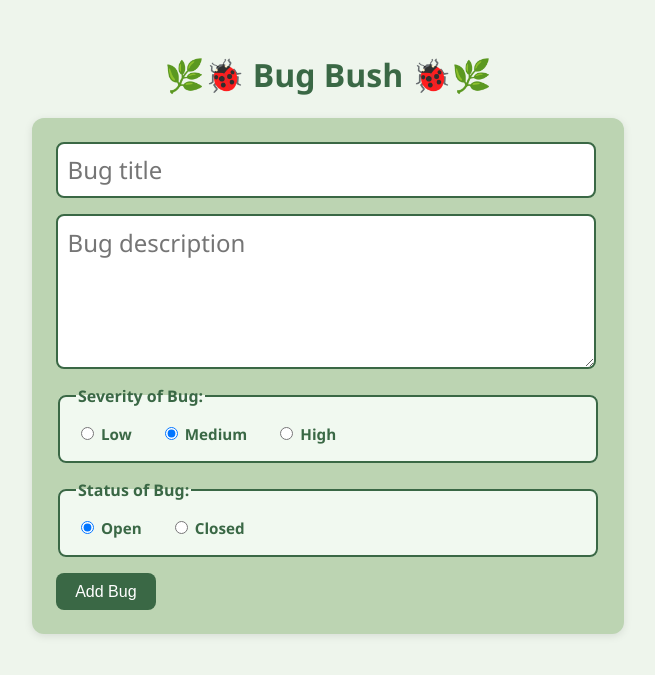
After one commit to appledcrab/bugBush, a Flask app: page / in a window 1280 px wide. The commit adds this page. Shown: the top 675 px of the page, without its empty margins (0-655 px from the left). Run offline with Flask 3, Linux system fonts and the light colour scheme; data that the repository does not hold is empty.

Commit message:
Updated basic ui with better looking add bug form

```diff
--- a/static/styles.css
+++ b/static/styles.css
@@ -1,8 +1,105 @@
-#bug-form{
-    width: 25%;
-    background-color: rgb(124, 155, 121);
-    padding: 1em;
-    display: flex;
-    flex-direction: column;
-    gap: 20px;
+:root{
+    --main-dark-green: #3a6845;
 }
+
+
+
+body {
+  font-family: 'Segoe UI', sans-serif;
+  background-color: #eef5ec;
+  margin: 0;
+  padding: 2rem;
+  color: #333;
+}
+
+h1 {
+  text-align: center;
+  color: var(--main-dark-green);
+}
+
+#content {
+  display: flex;
+  justify-content: space-evenly;
+  flex-wrap: wrap;
+  gap: 2rem;
+}
+
+#content-items {
+  flex: 1;
+  min-width: 320px;
+  max-width: 600px;
+}
+
+#bug-form {
+  background-color: #bcd4b2;
+  padding: 1.5rem;
+  border-radius: 12px;
+  box-shadow: 0 2px 8px rgba(0,0,0,0.1);
+  display: flex;
+  flex-direction: column;
+  gap: 1rem;
+}
+
+#bug-form input[type="text"],
+#bug-form textarea {
+  width: 95%;
+  padding: 0.6rem;
+  border: 2px solid var(--main-dark-green);
+  border-radius: 8px;
+  font-size: 1.5rem;
+  font-family: 'Segoe UI', sans-serif;
+}
+
+#bug-form fieldset {
+  border: 2px solid var(--main-dark-green);
+  border-radius: 8px;
+  padding: 1rem;
+  background-color: #f1f9f0;
+  color: var(--main-dark-green);
+  font-weight: bold;
+}
+
+#bug-form input:checked ~ .radio{
+    background-color: #e2842c;
+}
+
+#bug-form fieldset legend {
+  font-weight: bold;
+  color: #3a6845;
+}
+
+.severity-group label,
+.status-group label {
+  margin-right: 1.5rem;
+  font-size: 0.95rem;
+}
+
+#bug-form button {
+  align-self: flex-start;
+  padding: 0.6rem 1.2rem;
+  background-color: var(--main-dark-green);
+  color: white;
+  border: none;
+  border-radius: 8px;
+  font-size: 1rem;
+  cursor: pointer;
+  transition: background-color 0.2s ease;
+}
+
+#bug-form button:hover {
+  background-color: #2f5237;
+}
+
+#bug-list {
+  list-style: none;
+  padding: 0;
+  margin-top: 2rem;
+}
+
+#bug-list li {
+  background-color: #ffffff;
+  border: 1px solid #c8dec2;
+  margin-bottom: 1rem;
+  padding: 1rem;
+  border-radius: 8px;
+}
--- /dev/null
+++ b/templates/index.html
@@ -0,0 +1,45 @@
+<!DOCTYPE html>
+<html lang="en">
+<head>
+  <meta charset="UTF-8">
+  <title>Bug Bush</title>
+  <link rel="stylesheet" href="/static/styles.css">
+</head>
+<body>
+  <div id="content">
+    <div id="content-items">
+      <h1>🌿🐞 Bug Bush 🐞🌿</h1>
+
+      <form id="bug-form">
+        <input type="text" id="title" placeholder="Bug title" required />
+        <textarea id="description" rows="4" placeholder="Bug description"></textarea>
+
+        <fieldset>
+          <legend>Severity of Bug:</legend>
+          <div class="severity-group">
+            <label><input class="radio" type="radio" name="severity" value="low" /> Low</label>
+            <label><input class="radio" type="radio" name="severity" value="medium" checked /> Medium</label>
+            <label><input class="radio" type="radio" name="severity" value="high" /> High</label>
+          </div>
+        </fieldset>
+
+        <fieldset>
+          <legend>Status of Bug:</legend>
+          <div class="status-group">
+            <label><input type="radio" name="status" value="open" checked /> Open</label>
+            <label><input type="radio" name="status" value="closed" /> Closed</label>
+          </div>
+        </fieldset>
+
+        <button type="submit">Add Bug</button>
+      </form>
+    </div>
+
+    <div id="content-items">
+      <ul id="bug-list"></ul>
+    </div>
+  </div>
+
+  <script src="/static/script.js"></script>
+</body>
+</html>
```
Also changed, not shown: todo.md (+6 -3 lines).
